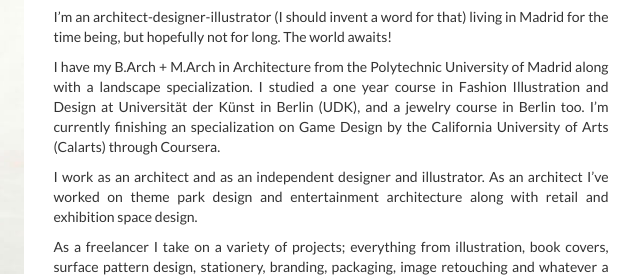
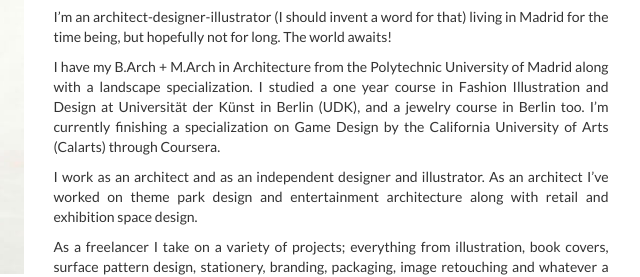
Before and after one commit to aliguti/Aliguti, a plain HTML site: page about.html in a window 1280 px wide. Shown: the part 313-590 px from the top of the page, 504-1144 px from the left. Drawn offline with nearby package versions, Linux system fonts and the light colour scheme.

Commit message:
correcion about

```diff
--- a/about.html
+++ b/about.html
@@ -65,7 +65,7 @@
           <h2 class= "text-center">Hi! Hello! Hallo! ¡Hola!</h2>
           <br><p>My name is Alicia (Yes! Like <a href="http://www.imdb.com/title/tt1442462/" target="_blank">"The Good Wife"</a>!), but everybody calls me Ali.</p>
           <p>I’m an architect-designer-illustrator (I should invent a word for that) living in Madrid for the time being, but hopefully not for long. The world awaits!</p>
-          <p>I have my B.Arch + M.Arch in Architecture from the Polytechnic University of Madrid along with a landscape specialization. I studied a one year course in Fashion Illustration and Design at Universität der Künst in Berlin (UDK), and a jewelry course in Berlin too. I’m currently finishing an specialization on Game Design by the California University of Arts (Calarts) through Coursera.</a></p>
+          <p>I have my B.Arch + M.Arch in Architecture from the Polytechnic University of Madrid along with a landscape specialization. I studied a one year course in Fashion Illustration and Design at Universität der Künst in Berlin (UDK), and a jewelry course in Berlin too. I’m currently finishing a specialization on Game Design by the California University of Arts (Calarts) through Coursera.</a></p>
           <p>I work as an architect and as an independent designer and illustrator. As an architect I’ve worked on theme park design and entertainment architecture along with retail and exhibition space design.</p>
           <p>As a freelancer I take on a variety of projects; everything from illustration, book covers, surface pattern design, stationery, branding, packaging, image retouching and whatever a client has in mind.</p>
           <p>I consider myself a freak of online courses (<a href="https://www.skillshare.com" target="_blank">Skillshare,</a> <a href="https://teamtreehouse.com" target="_blank">Treehouse,</a> <a href="https://www.coursera.org" target="_blank">Coursera</a>…) I just never have enough of them! And I’m definitely a <a href="https://es.pinterest.com/ali_guti/" target="_blank">Pinterest</a> Jedi! I spend more time than you could imagine surfing around the web in search of new inspiration.</p>
```
